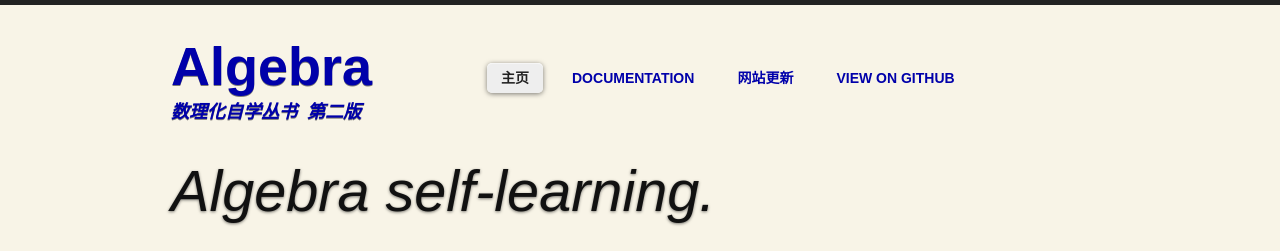
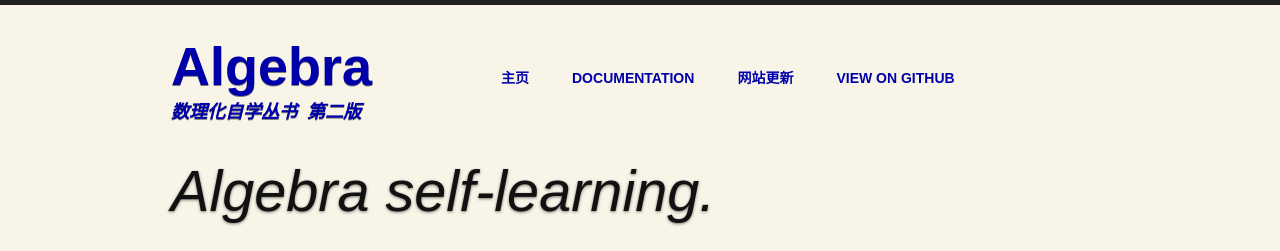
Before and after one commit to ccpaging/algebra, a Jekyll site: the page built from algebra.html, in a window 1280 px wide. Shown: the top 251 px of the page. Built offline with Jekyll 4.4.1, drawn with Linux system fonts in a browser that asks for light colours; some web fonts are replaced; comment, search, counter and statistics services are not loaded.

Commit message:
Add algebra.html

```diff
--- a/_includes/primary-nav-items.html
+++ b/_includes/primary-nav-items.html
@@ -2,7 +2,7 @@
   <li class="{% if page.overview %}current{% endif %}">
     <a href="{{ site.url }}/">主页</a>
   </li>
-  <li class="{% if page.url contains '/algebra2/' %}current{% endif %}">
+  <li class="{% if page.url contains '/algebra.html' %}current{% endif %}">
     <a href="{{ site.url }}/algebra.html">Doc<span class="show-on-mobiles">s</span><span class="hide-on-mobiles">umentation</span></a>
   </li>
   <li class="{% if page.author %}current{% endif %}">
--- a/algebra.html
+++ b/algebra.html
@@ -1,7 +1,6 @@
 ---
 layout: default
 title: CCPAGING &bull; Algebra self-learning.
-overview: true
 ---
 
 <section class="intro">
```
